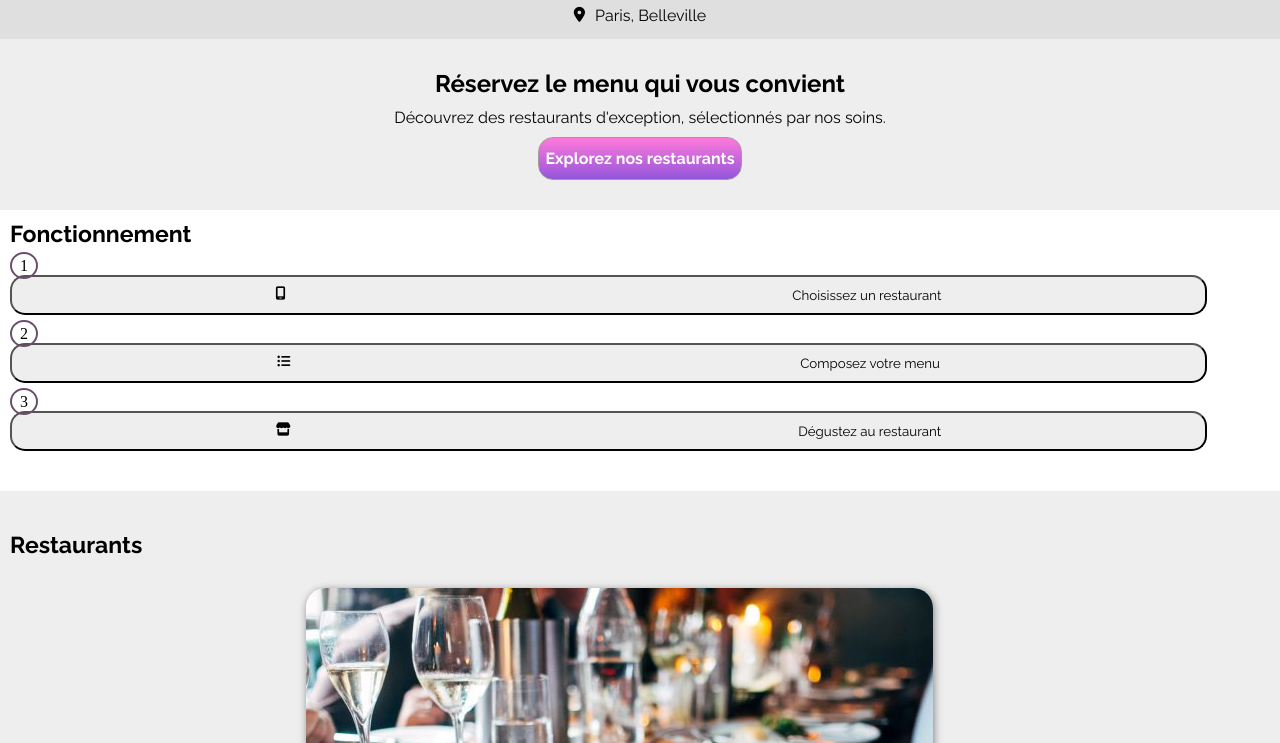
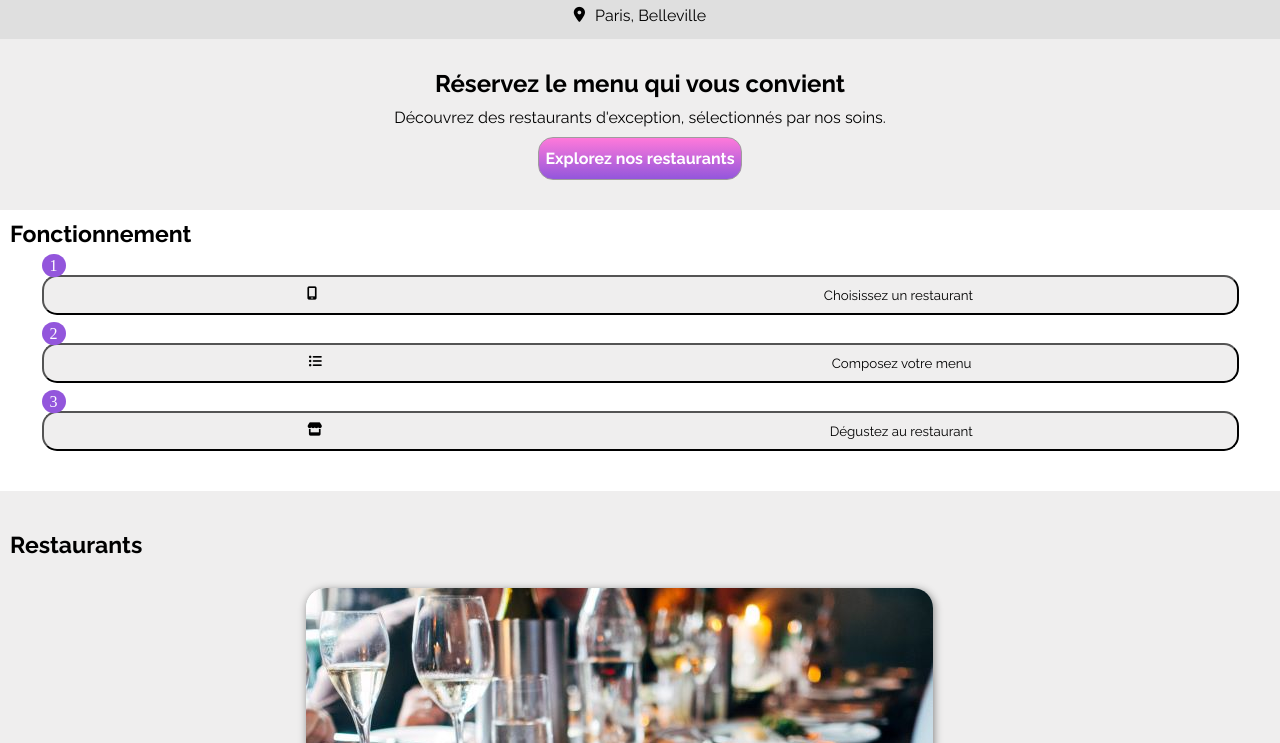
Before and after one commit to pierrelouisabraham/OhMyFood, a plain HTML site: page index.html in a window 1280 px wide. Shown: the part 57-800 px from the top of the page. Drawn offline with Linux system fonts and the light colour scheme.

Commit message:
ajout puce

```diff
--- a/sass/style.scss
+++ b/sass/style.scss
@@ -65,6 +65,7 @@ i.fa-lg {
     }
     nav {
         width: 95%;
+        align-self: center;
     }
 
     ul {
@@ -77,10 +78,11 @@ i.fa-lg {
     }
     li::before {
         content: counter(list);
-        border: 2px solid rgb(106, 78, 107);
+        color: white;
         border-radius: 50%;
         margin-right: 0.5rem;
         padding: 0.2rem 0.5rem;
+        background: #9356DC;
       }
     button {
         display: flex;
```
Also changed, not shown: css/style.css, 1 other file.
